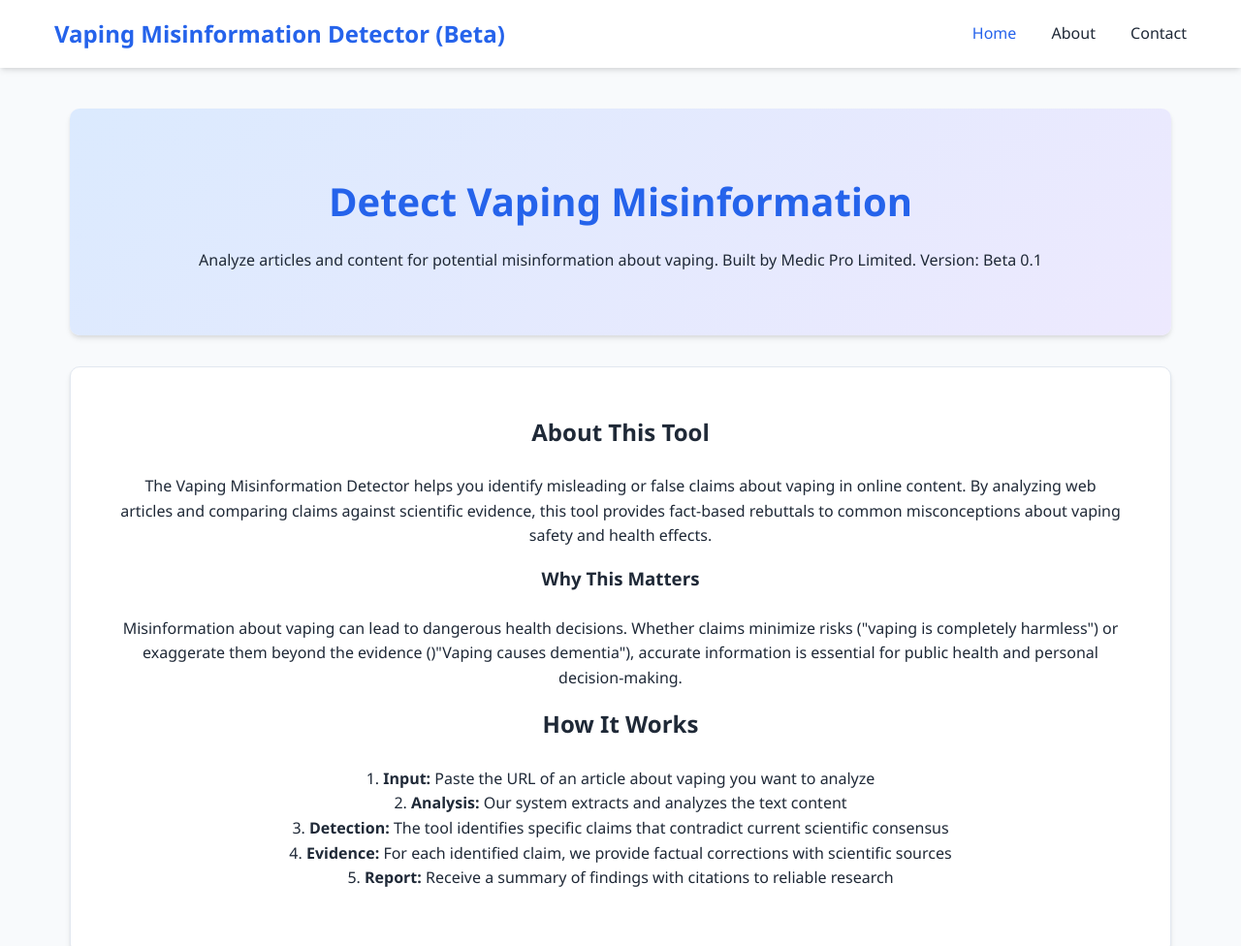
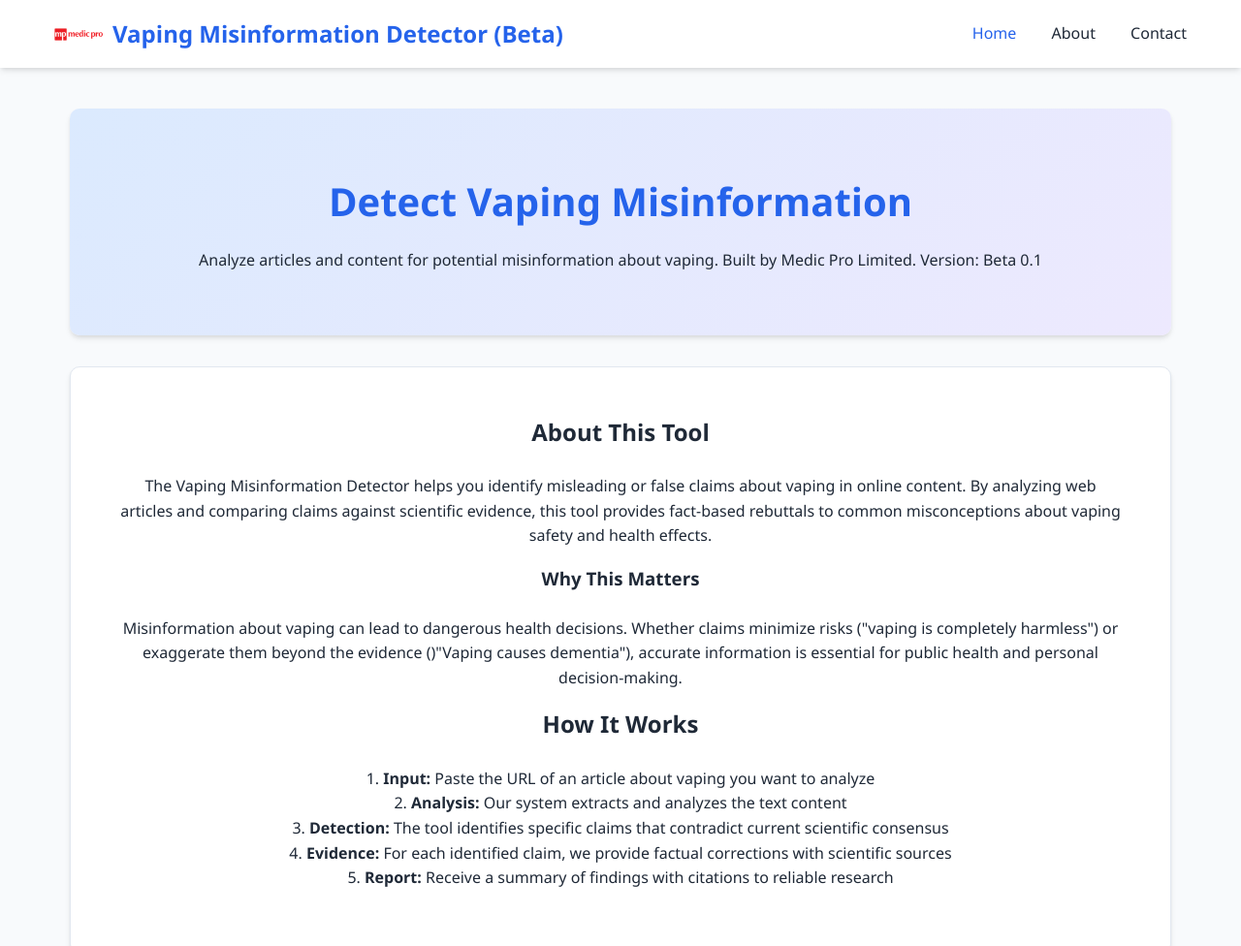
Before and after one commit to medicprolimited/mrajet, a website: page frontend/index.html in a window 1280 px wide. Shown: the top 976 px of the page at 97% size. Drawn offline with nearby package versions, Linux system fonts and the light colour scheme.

Commit message:
Add logo image to header left of title and update main.css with logo styling

```diff
--- a/frontend/index.html
+++ b/frontend/index.html
@@ -14,6 +14,7 @@
     <header>
         <nav>
             <div class="logo">
+                <img src="images/medic-pro-london-320px-min.png" alt="Medic Pro London Logo" class="logo-image">
                 <h1>Vaping Misinformation Detector (Beta)</h1>
             </div>
             <div class="nav-links">
--- a/frontend/styles/main.css
+++ b/frontend/styles/main.css
@@ -75,6 +75,19 @@ nav {
 .nav-links a:hover,
 .nav-links a.active {
     color: var(--primary-color);
+}
+
+/* Style the logo container */
+.logo {
+    display: flex;
+    align-items: center; /* Vertically centers the image and text */
+}
+
+/* Style the logo image */
+.logo-image {
+    width: 50px; /* Adjust this value to resize the logo */
+    height: auto; /* Maintains the image's aspect ratio */
+    margin-right: 10px; /* Adds space between the image and text */
 }
 
 /* Main Content */
```
Also changed, not shown: frontend/images/medic-pro-london-320px-min.png (added).
